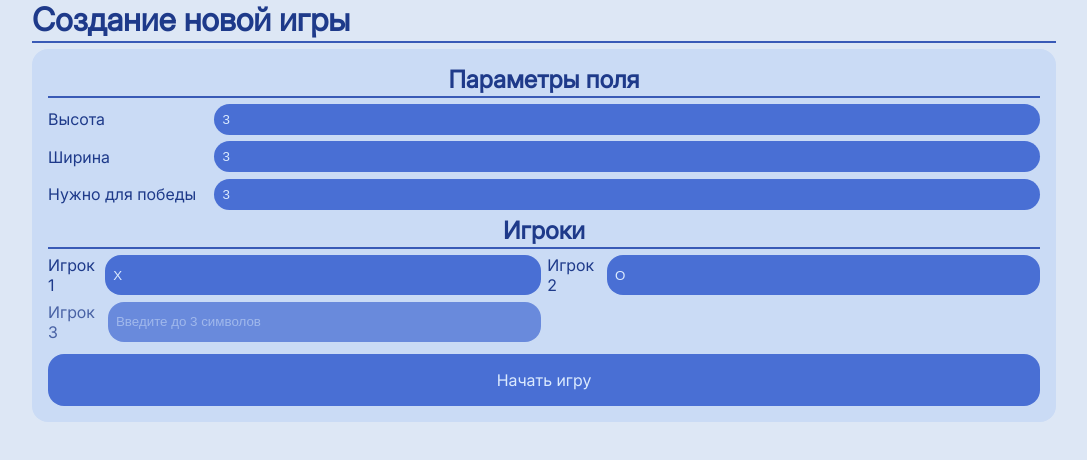
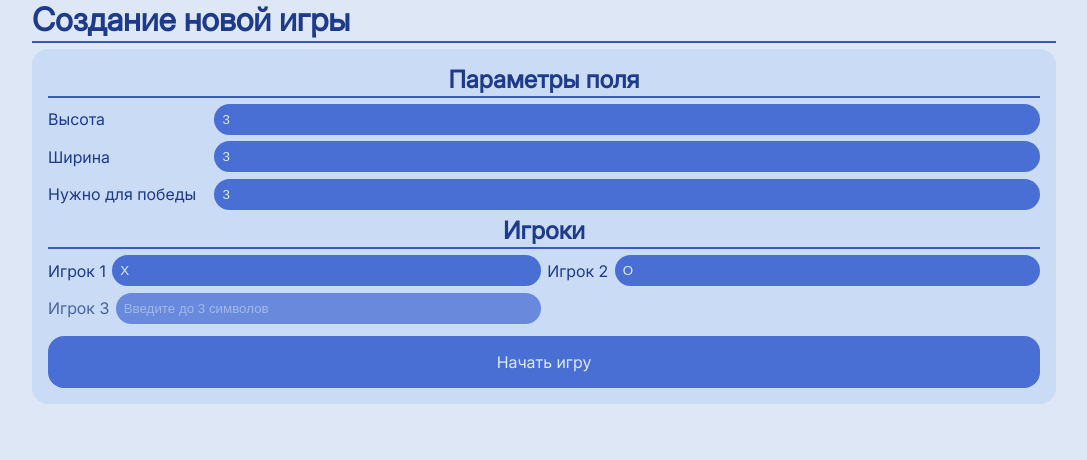
Before and after one commit to Arthird/krestiki-noliki, a React (Vite) app: page / in a window 1280 px wide. Shown: the top 460 px of the page, without its empty margins (96-1183 px from the left). Built offline with nearby package versions, Linux system fonts and the light colour scheme.

Commit message:
fix: incorrect literal in component name

```diff
--- a/src/pages/createNewGame/CreateNewGame.module.css
+++ b/src/pages/createNewGame/CreateNewGame.module.css
@@ -70,6 +70,8 @@ main > hr {
 .nameInput {
   display: flex;
   gap: var(--gap-default);
+  white-space: nowrap;
+  align-items: center;
 }
 
 .nameInputLast {
```
Also changed, not shown: src/pages/krestikiNoliki/KrestikiNoliki.tsx (renamed from src/pages/krestikiNoliki/krestikiNoliki.tsx), 1 other file (tests, documents, lock files or other folders).
